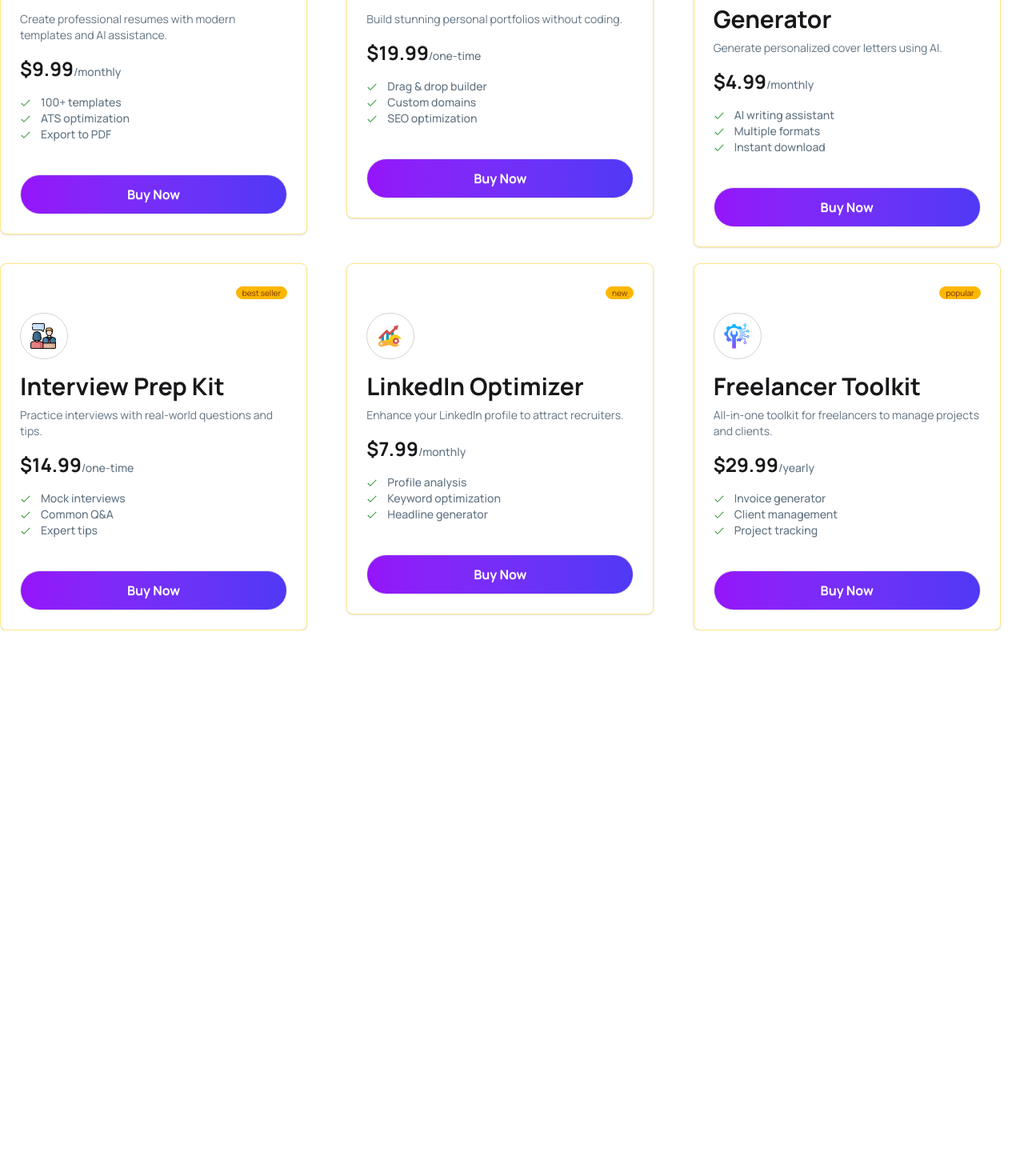
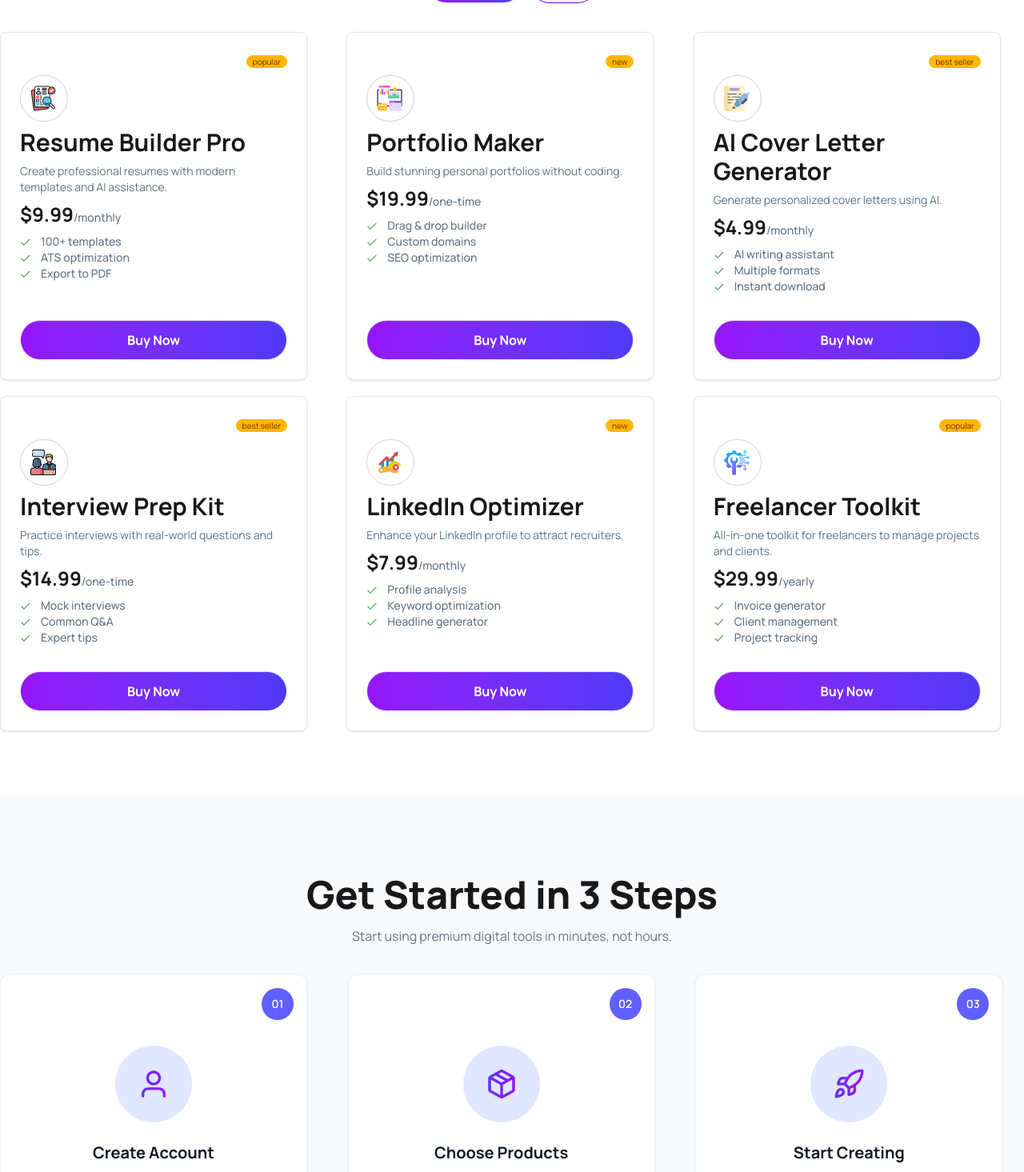
Before and after one commit to thenoname09/DigiTools_Paltform, a React (Vite) app: page / in a window 1280 px wide. Shown: the part 1320-2785 px from the top of the page at 80% size. Before the commit the page ends 2108 px from the top, so only its background shows below. Built offline with nearby package versions, Linux system fonts and the light colour scheme.

Commit message:
Steps Section comp

```diff
--- a/public/Product.json
+++ b/public/Product.json
@@ -12,7 +12,7 @@
       "ATS optimization",
       "Export to PDF"
     ],
-    "icon": "/public/Icons/human-resources.png"
+    "icon": "/Icons/human-resources.png"
   },
   {
     "id": 2,
@@ -27,7 +27,7 @@
       "Custom domains",
       "SEO optimization"
     ],
-    "icon": "/public/Icons/portfolio.png"
+    "icon": "/Icons/portfolio.png"
   },
   {
     "id": 3,
@@ -42,7 +42,7 @@
       "Multiple formats",
       "Instant download"
     ],
-    "icon": "/public/Icons/writing_2327400 1.png"
+    "icon": "/Icons/writing_2327400 1.png"
   },
 
   {
@@ -58,7 +58,7 @@
       "Common Q&A",
       "Expert tips"
     ],
-    "icon": "/public/Icons/job-interview.png"
+    "icon": "/Icons/job-interview.png"
   },
   {
     "id": 5,
@@ -73,7 +73,7 @@
       "Keyword optimization",
       "Headline generator"
     ],
-    "icon": "/public/Icons/optimization.png"
+    "icon": "/Icons/optimization.png"
   },
   {
     "id": 6,
@@ -88,7 +88,7 @@
       "Client management",
       "Project tracking"
     ],
-    "icon": "/public/Icons/service.png"
+    "icon": "/Icons/service.png"
   }
 
 ]
--- a/src/App.jsx
+++ b/src/App.jsx
@@ -4,6 +4,7 @@
 import Navbar from './Component/Navbar'
 import Product from './Component/Product'
 import StaticsUser from './Component/StaticsUser'
+import StepsSection from './Component/StepsSection'
 
 
 
@@ -24,6 +25,7 @@
     <Banner></Banner>
     <StaticsUser></StaticsUser>
     <Product productPromise ={productPromise} > </Product>
+    <StepsSection ></StepsSection>
 
 
 
--- a/src/Component/Product.jsx
+++ b/src/Component/Product.jsx
@@ -7,18 +7,23 @@
 
 
     return (
-        <div className="mt-6">
-            <div className="text-center">
-                <h2>Premium Digital Tools</h2>
-                <p>Choose from our curated collection of premium digital products designed to boost your productivity and creativity.</p>
+        <div className="my-20">
+            <div className=" min-w-3xl font text-center">
+                <h2 className="font-extrabold text-5xl">Premium Digital Tools</h2>
+                <p className="text-[#627382FF] mt-2 text-sm">Choose from our curated collection of premium digital products designed <br />to boost your productivity and creativity.</p>
+
+        <div className="space-x-2   mt-4  ">
+          <button className="btn text-[16px] rounded-full  p-6 font-bold text-white bg-linear-to-l from-[#4f39f6] to-[#9514fa]"> Products</button>
+          <button className="btn rounded-full font-bold text-[16px] border border-purple-700 p-6"> Cart</button>
+        </div>
 
 
             </div>
 
-            <div className="grid md:grid-cols-2 lg:grid-cols-3 container mx-auto gap-5">
+            <div className="grid md:grid-cols-2 lg:grid-cols-3 container mx-auto gap-5 mt-9">
                 {products.map(product => <ProductCard key={product.id} product={product}></ProductCard>
 
- )}
+                )}
 
 
             </div>
--- a/src/Component/ProductCard.jsx
+++ b/src/Component/ProductCard.jsx
@@ -4,38 +4,42 @@
 const ProductCard = ({product}) => {
     const {features} = product
     return (
-        <div>
-                            <div className="">
+
+   <div className="">
 
 
-                    <div className="card w-96 bg-base-100 shadow-sm border border-amber-200">
-  <div className="card-body space-y-2">
+        <div className="card w-96 bg-base-100 shadow-sm border border-stone-200 h-full flex flex-col">
+  <div className="card-body h-full flex flex-col">
+
+        <div className="flex-1 space-y-2">
+
     <div className="text-right">
            <span className="badge badge-xs badge-warning text-center">{product.tag}</span>
     </div>
 
 
-    <div className=" rounded-full max-w-15 p-3  border border-stone-300">
-        <img className=" object-cover  " src={product.icon} alt={product.name} />
+    <div className=" rounded-full max-w-15 p-3  border border-stone-300 flex-1">
+        <img className=" object-cover   " src={product.icon} alt={product.name} />
     </div>
 
-    <div className="">
+    <div className="grow">
       <h2 className="text-3xl font-bold">{product.name}</h2>
       <p className="text-[#627382FF] mt-2 text-sm">{product.description}</p>
     </div>
 
-    <div>
+    <div className="grow">
       <span className="text-2xl  font-bold  ">${product.price}
         <span className="text-[#627382FF] font-medium text-sm">/{product.period}</span></span>
 
     </div>
-    <div className="text-[#627382FF] font-medium text-sm">
+    <div className="text-[#627382FF] font-medium text-sm grow ">
      {
         features.map((features ,ind) => <ProductCardFeatures key={ind} features={features}></ProductCardFeatures> )
      }
 
     </div>
 
+    </div>
     <div className="mt-6">
       <button className="btn text-[16px] w-full rounded-full  p-6 font-bold text-white bg-linear-to-l from-[#4f39f6] to-[#9514fa]">Buy Now</button>
     </div>
@@ -46,17 +50,8 @@
 
 
 
+                </div>
 
-
-
-
-
-
-
-
-
-                </div>
-        </div>
     );
 };
 
--- /dev/null
+++ b/src/Component/StepsSection.jsx
@@ -0,0 +1,96 @@
+import userImage from "../assets/user.png";
+import rocketImage from "../assets/rocket.png";
+import packageImage from "../assets/package.png";
+const StepsSection = () => {
+  return (
+    <div className="  bg-[#F9FAFC]  ">
+        <div className="container mx-auto pt-25 pb-25">
+        <div className="text-center ">
+            <h2 className="font-extrabold text-5xl">Get Started in 3 Steps</h2>
+             <p className="text-gray-500 mt-4">Start using premium digital tools in minutes, not hours.</p>
+        </div>
+
+
+      <div className=" grid grid-cols-3 gap-6  mt-9">
+
+        <div className=" bg-white rounded-xl shadow-sm p-4 border w-96 border-gray-100 ">
+          <div className="flex justify-end mb-4">
+            <div className="w-10 h-10 rounded-full bg-indigo-500 flex items-center     justify-center text-white text-sm font-semibold">
+              01
+            </div>
+          </div>
+
+          <div className="flex flex-col items-center text-center p-4">
+            <div className="w-24 h-24 bg-indigo-100 rounded-full flex items-center justify-center mb-6">
+              <img
+                className="w-10 h-10 object-contain"
+                src={userImage}
+                alt=""
+              />
+            </div>
+            <h2 className="text-xl font-bold text-gray-900 mb-2">
+              Create Account
+            </h2>
+            <p className="text-gray-500 text-sm">
+                Sign up for free in seconds. No credit card required to get started.
+            </p>
+          </div>
+        </div>
+
+         <div className=" bg-white rounded-xl shadow-sm p-4 border w-96 border-gray-100 ">
+          <div className="flex justify-end mb-4">
+            <div className="w-10 h-10 rounded-full bg-indigo-500 flex items-center     justify-center text-white text-sm font-semibold">
+              02
+            </div>
+          </div>
+
+          <div className="flex flex-col items-center text-center p-4">
+            <div className="w-24 h-24 bg-indigo-100 rounded-full flex items-center justify-center mb-6">
+              <img
+                className="w-10 h-10 object-contain"
+                src={packageImage}
+                alt=""
+              />
+            </div>
+            <h2 className="text-xl font-bold text-gray-900 mb-2">
+              Choose Products
+            </h2>
+            <p className="text-gray-500 text-sm">
+                Browse our catalog and select the tools
+that fit your needs.
+            </p>
+          </div>
+        </div>
+
+         <div className=" bg-white rounded-xl shadow-sm p-4 border w-96 border-gray-100 ">
+          <div className="flex justify-end mb-4">
+            <div className="w-10 h-10 rounded-full bg-indigo-500 flex items-center     justify-center text-white text-sm font-semibold">
+              03
+            </div>
+          </div>
+
+          <div className="flex flex-col items-center text-center p-4">
+            <div className="w-24 h-24 bg-indigo-100 rounded-full flex items-center justify-center mb-6">
+              <img
+                className="w-10 h-10 object-contain"
+                src={rocketImage}
+                alt=""
+              />
+            </div>
+            <h2 className="text-xl font-bold text-gray-900 mb-2">
+              Start Creating
+            </h2>
+            <p className="text-gray-500 text-sm">
+               Download and start using your premium
+                tools immediately.
+            </p>
+          </div>
+        </div>
+
+        </div>
+      </div>
+    </div>
+  );
+};
+
+export default StepsSection;
```
